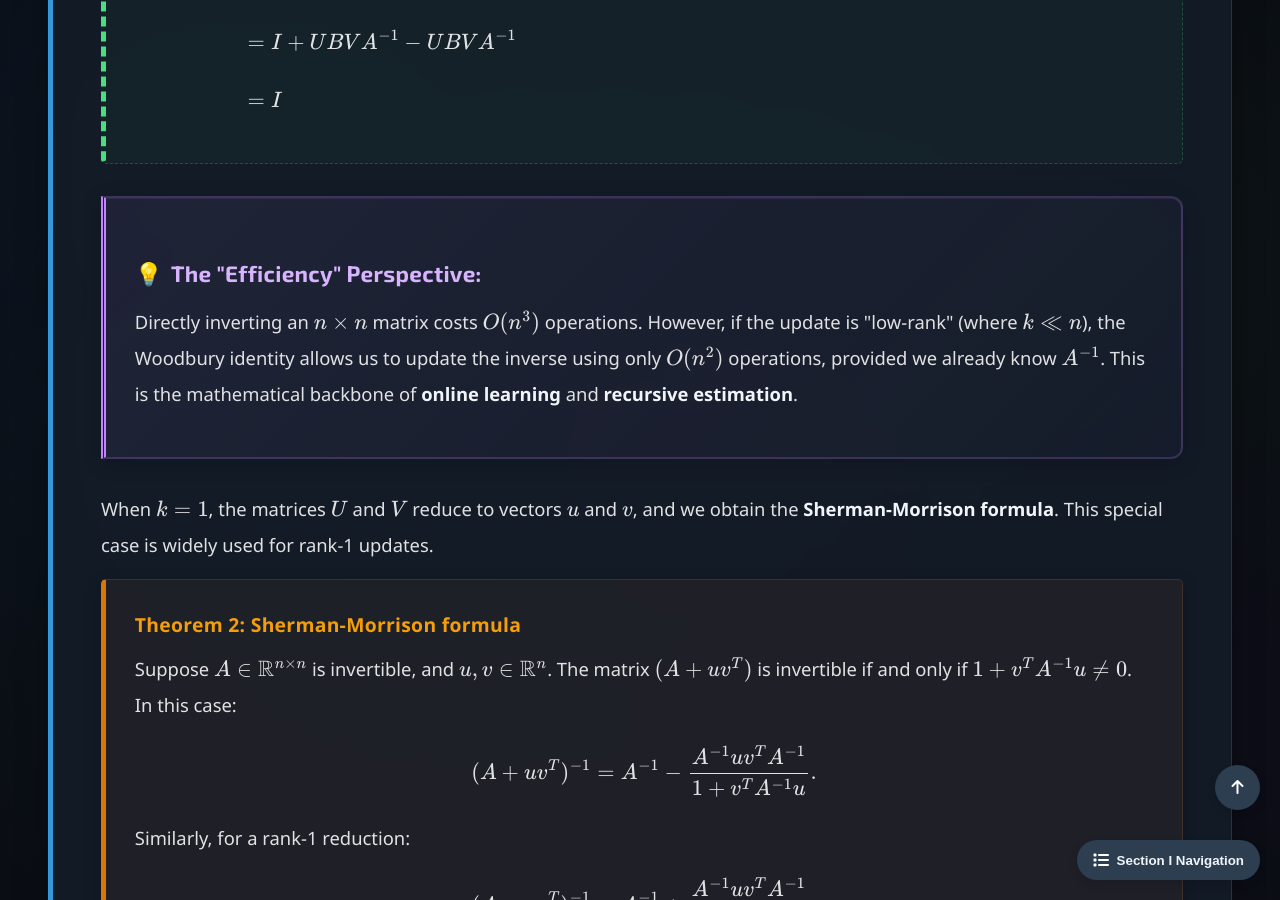
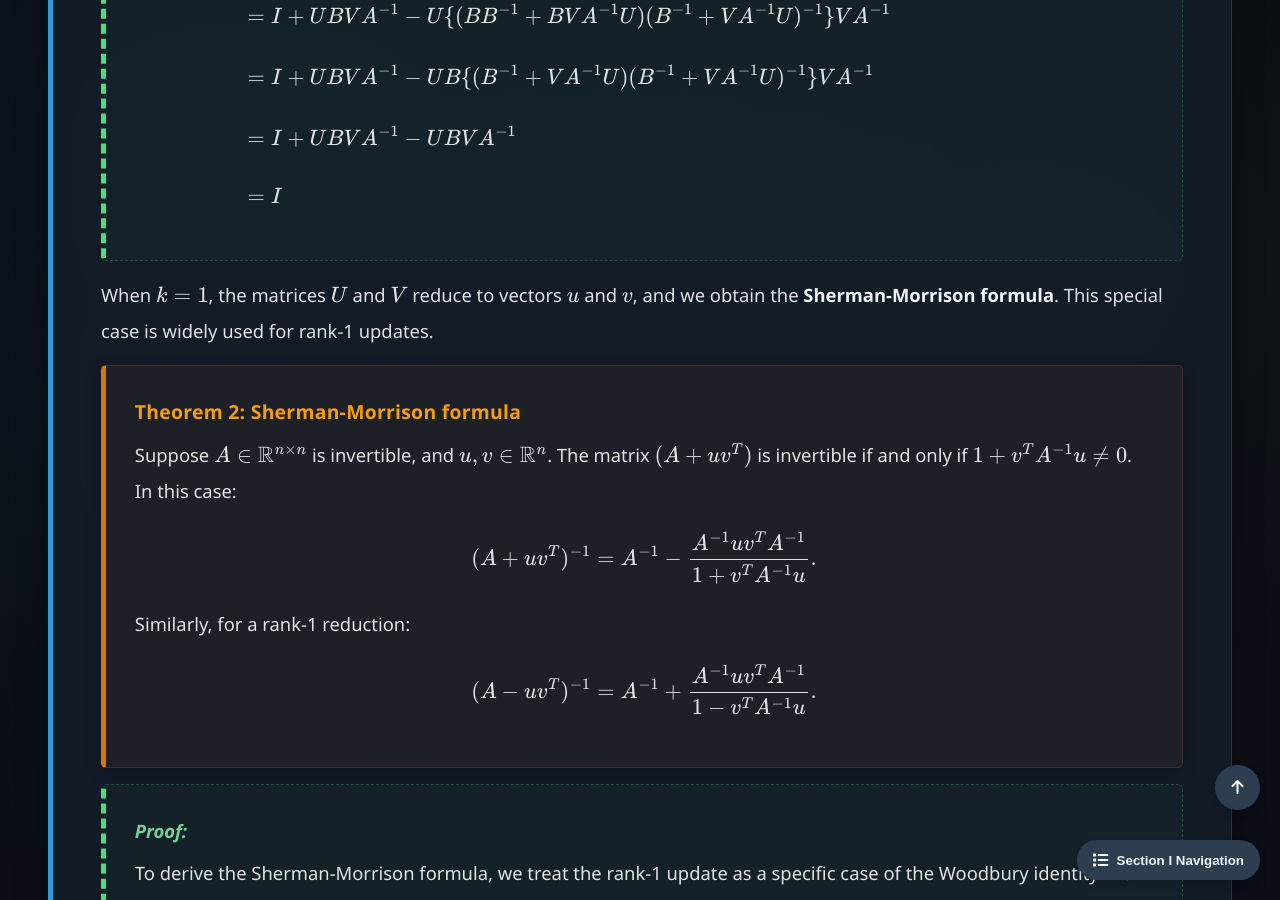
Before and after one commit to Yusukey01/yusukey01.github.io, a Jekyll site: the page built from Mathematics/Linear_algebra/woodbury.html, in a window 1280 px wide and 900 px high, scrolled down 2240 px. Built offline with Jekyll 4.4.1, drawn with Linux system fonts in a browser that asks for light colours; some of the changed text lies outside the part shown.

Commit message:
revised explanations

```diff
--- a/Mathematics/Linear_algebra/woodbury.html
+++ b/Mathematics/Linear_algebra/woodbury.html
@@ -26,7 +27,8 @@ uses_python: false
 
         <div class="container">
 
-            <section id="introduction" class="section-content">
+            <section id="intro" class="section-content">
+                <h2>Introduction</h2>
                 <p>
                     The <strong>Woodbury Matrix Identity</strong> is a powerful tool in matrix algebra that allows us to compute the
                     inverse of a matrix after it has been modified by a <strong>low-rank update</strong>. In many real-world applications,
@@ -84,15 +86,6 @@ uses_python: false
                         &= I
                         \end{align*}
                         \]
-                    </p>
-                </div>
-
-                <div class="insight-box">
-                    <h3>The "Efficiency" Perspective:</h3>
-                    <p>
-                         Directly inverting an \(n \times n\) matrix costs \(O(n^3)\) operations. However, if the update is "low-rank" (where \(k \ll n\)),
-                         the Woodbury identity allows us to update the inverse using only \(O(n^2)\) operations, provided we already know \(A^{-1}\).
-                         This is the mathematical backbone of <strong>online learning</strong> and <strong>recursive estimation</strong>.
                     </p>
                 </div>
 
```
Also changed, not shown: other parts of Mathematics/Linear_algebra/woodbury.html (+1 -0 lines), data/curriculum.json.
